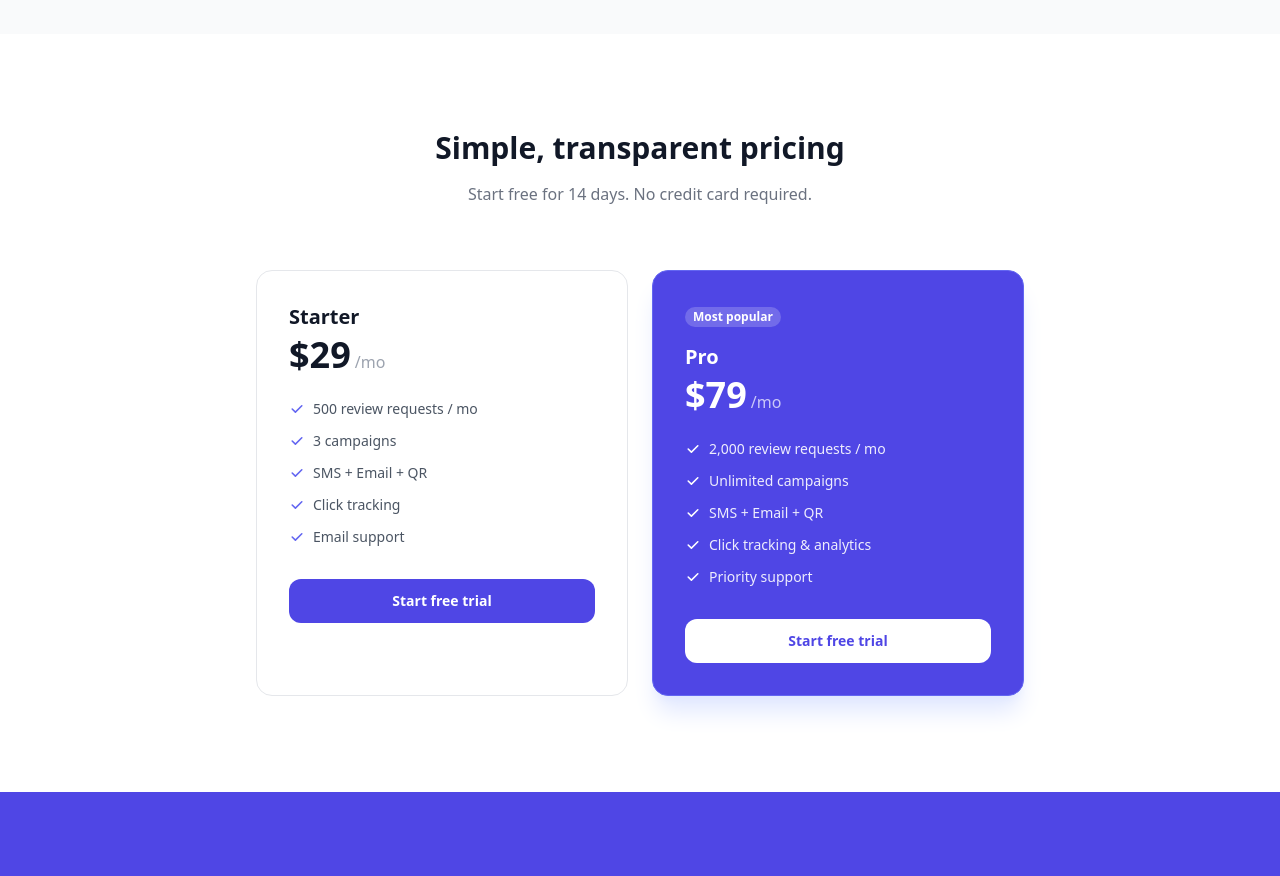
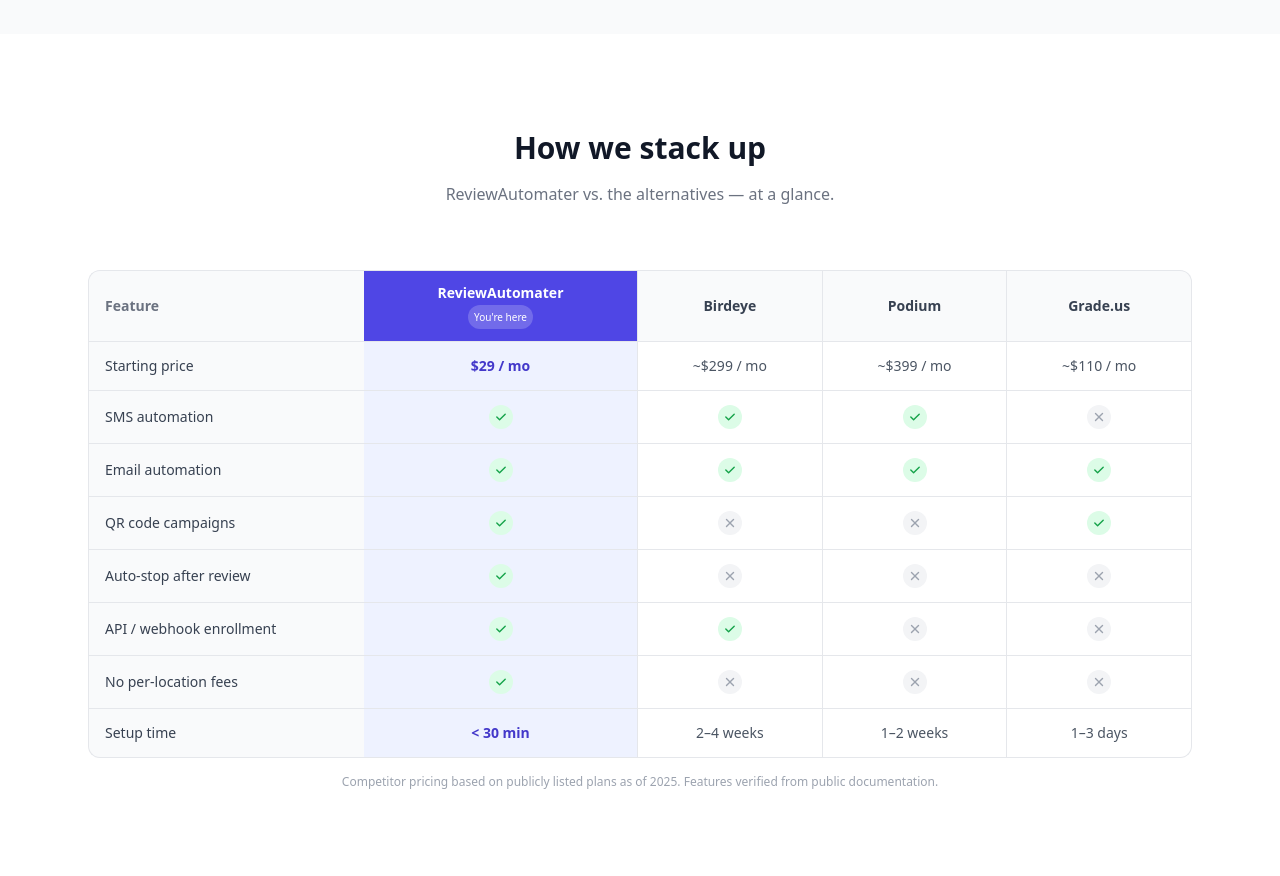
Before and after one commit to neumannbenm-hub/review-automater, a Next.js app: page / in a window 1280 px wide. Shown: the part 1900-2776 px from the top of the page. Built offline with nearby package versions, Linux system fonts and the light colour scheme; no server answers.

Commit message:
Add competitor comparison table to landing page
Adds a "How we stack up" section between Features and Pricing that
compares ReviewAutomater against Birdeye, Podium, and Grade.us across
8 dimensions: price, SMS/email/QR automation, auto-stop, API enrollment,
per-location fees, and setup time.

```diff
--- a/app/page.tsx
+++ b/app/page.tsx
@@ -170,6 +170,141 @@ export default async function LandingPage() {
         </div>
       </section>
 
+      {/* Competitor comparison */}
+      <section id="compare" className="max-w-6xl mx-auto px-6 py-24">
+        <h2 className="text-3xl font-bold text-center text-gray-900 mb-4">
+          How we stack up
+        </h2>
+        <p className="text-gray-500 text-center mb-16">
+          ReviewAutomater vs. the alternatives — at a glance.
+        </p>
+        <div className="overflow-x-auto">
+          <table className="w-full text-sm border-separate border-spacing-0">
+            <thead>
+              <tr>
+                <th className="text-left font-semibold text-gray-500 py-3 px-4 bg-gray-50 rounded-tl-xl border border-gray-200 border-r-0 w-1/4">
+                  Feature
+                </th>
+                {[
+                  { name: "ReviewAutomater", highlight: true },
+                  { name: "Birdeye", highlight: false },
+                  { name: "Podium", highlight: false },
+                  { name: "Grade.us", highlight: false },
+                ].map(({ name, highlight }, i) => (
+                  <th
+                    key={name}
+                    className={`text-center font-semibold py-3 px-4 border border-gray-200 border-l-0 ${
+                      i === 3 ? "rounded-tr-xl" : ""
+                    } ${
+                      highlight
+                        ? "bg-brand-600 text-white"
+                        : "bg-gray-50 text-gray-700"
+                    }`}
+                  >
+                    {highlight ? (
+                      <span className="flex flex-col items-center gap-0.5">
+                        {name}
+                        <span className="text-[10px] font-normal bg-white/20 px-1.5 py-0.5 rounded-full">
+                          You&apos;re here
+                        </span>
+                      </span>
+                    ) : (
+                      name
+                    )}
+                  </th>
+                ))}
+              </tr>
+            </thead>
+            <tbody>
+              {[
+                {
+                  feature: "Starting price",
+                  values: ["$29 / mo", "~$299 / mo", "~$399 / mo", "~$110 / mo"],
+                },
+                {
+                  feature: "SMS automation",
+                  values: [true, true, true, false],
+                },
+                {
+                  feature: "Email automation",
+                  values: [true, true, true, true],
+                },
+                {
+                  feature: "QR code campaigns",
+                  values: [true, false, false, true],
+                },
+                {
+                  feature: "Auto-stop after review",
+                  values: [true, false, false, false],
+                },
+                {
+                  feature: "API / webhook enrollment",
+                  values: [true, true, false, false],
+                },
+                {
+                  feature: "No per-location fees",
+                  values: [true, false, false, false],
+                },
+                {
+                  feature: "Setup time",
+                  values: ["< 30 min", "2–4 weeks", "1–2 weeks", "1–3 days"],
+                },
+              ].map(({ feature, values }, rowIdx) => {
+                const isLast = rowIdx === 7;
+                return (
+                  <tr key={feature} className="group">
+                    <td
+                      className={`py-3.5 px-4 font-medium text-gray-700 bg-gray-50 border border-gray-200 border-t-0 border-r-0 ${
+                        isLast ? "rounded-bl-xl" : ""
+                      }`}
+                    >
+                      {feature}
+                    </td>
+                    {values.map((val, colIdx) => {
+                      const isHighlight = colIdx === 0;
+                      const isLastCol = colIdx === 3;
+                      return (
+                        <td
+                          key={colIdx}
+                          className={`py-3.5 px-4 text-center border border-gray-200 border-t-0 border-l-0 ${
+                            isLast && isLastCol ? "rounded-br-xl" : ""
+                          } ${
+                            isHighlight
+                              ? "bg-brand-50 text-brand-700 font-semibold"
+                              : "text-gray-600 group-hover:bg-gray-50/60"
+                          }`}
+                        >
+                          {typeof val === "boolean" ? (
+                            val ? (
+                              <span className="inline-flex items-center justify-center w-6 h-6 rounded-full bg-green-100 text-green-600 mx-auto">
+                                <svg className="w-3.5 h-3.5" fill="currentColor" viewBox="0 0 20 20">
+                                  <path fillRule="evenodd" d="M16.707 5.293a1 1 0 010 1.414l-8 8a1 1 0 01-1.414 0l-4-4a1 1 0 011.414-1.414L8 12.586l7.293-7.293a1 1 0 011.414 0z" clipRule="evenodd" />
+                                </svg>
+                              </span>
+                            ) : (
+                              <span className="inline-flex items-center justify-center w-6 h-6 rounded-full bg-gray-100 text-gray-400 mx-auto">
+                                <svg className="w-3.5 h-3.5" fill="currentColor" viewBox="0 0 20 20">
+                                  <path fillRule="evenodd" d="M4.293 4.293a1 1 0 011.414 0L10 8.586l4.293-4.293a1 1 0 111.414 1.414L11.414 10l4.293 4.293a1 1 0 01-1.414 1.414L10 11.414l-4.293 4.293a1 1 0 01-1.414-1.414L8.586 10 4.293 5.707a1 1 0 010-1.414z" clipRule="evenodd" />
+                                </svg>
+                              </span>
+                            )
+                          ) : (
+                            val
+                          )}
+                        </td>
+                      );
+                    })}
+                  </tr>
+                );
+              })}
+            </tbody>
+          </table>
+        </div>
+        <p className="text-xs text-gray-400 text-center mt-4">
+          Competitor pricing based on publicly listed plans as of 2025. Features verified from public documentation.
+        </p>
+      </section>
+
       {/* Pricing */}
       <section id="pricing" className="max-w-6xl mx-auto px-6 py-24">
         <h2 className="text-3xl font-bold text-center text-gray-900 mb-4">
```
